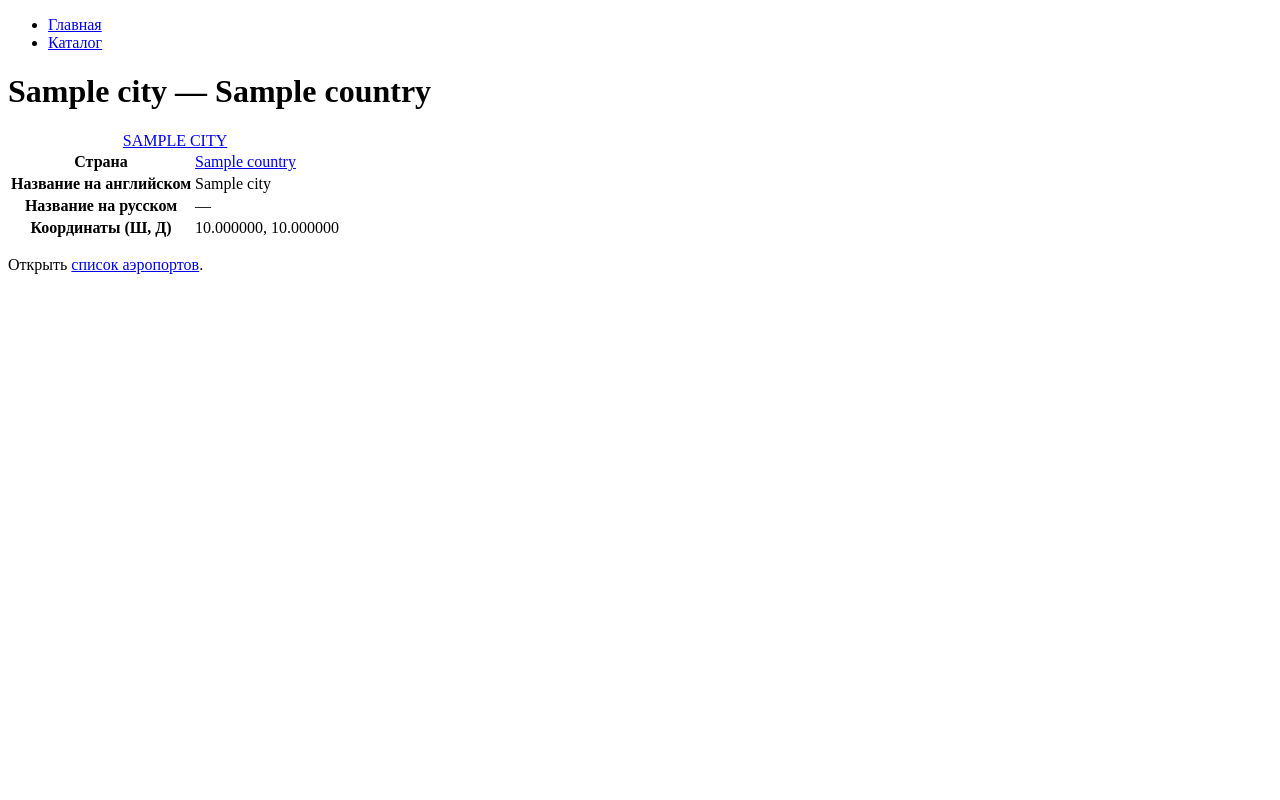
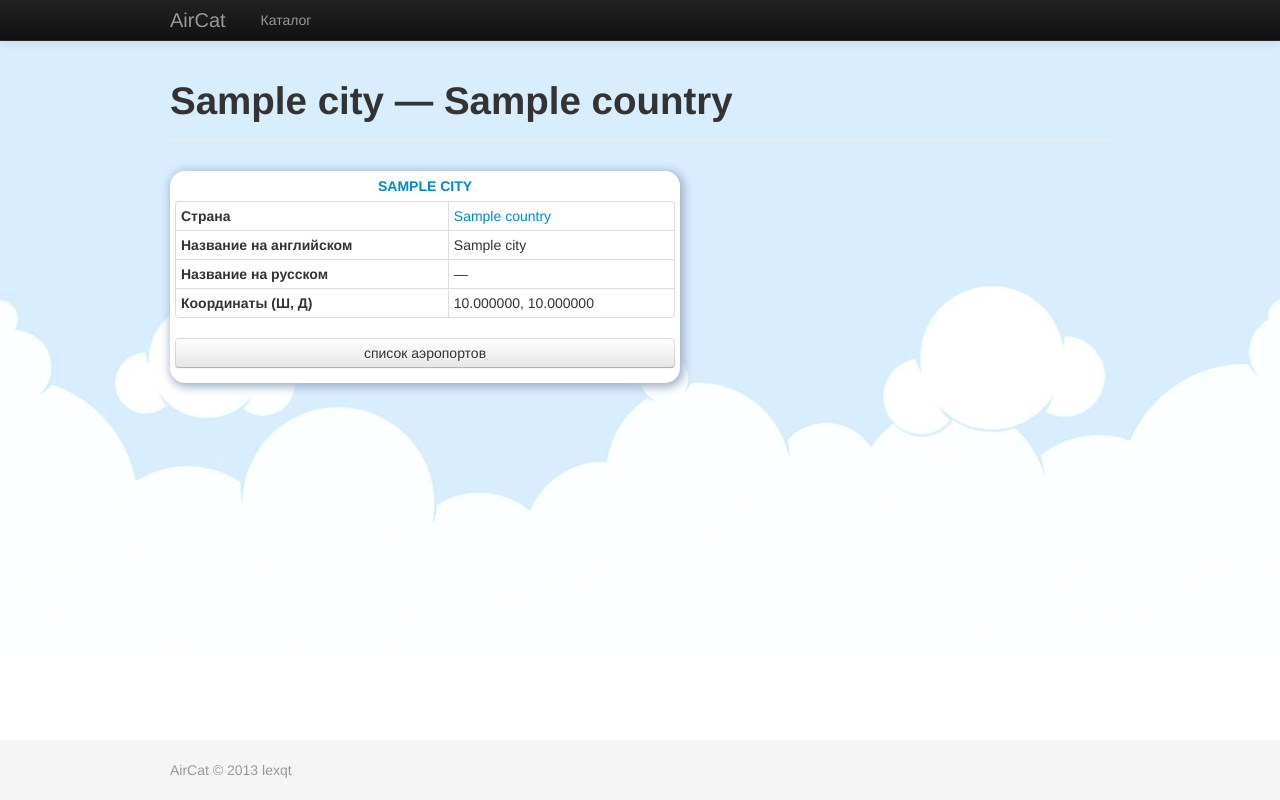
Before and after one commit to lexqt/aircat, a Django app: template aircat/locations/templates/locations/city_detail.html in a window 1280 px wide. Run offline with Django 3.2, Linux system fonts and the light colour scheme; the template is opened without the code that fills it: most values are stand-ins (such as "Sample title", 1, 10 or a date in 2020).

Commit message:
Enhance templates and styles

```diff
--- /dev/null
+++ b/aircat/aircat/static/css/styles.css
@@ -0,0 +1,55 @@
+/* Sticky footer styles */
+
+html, body {
+  height: 100%;
+}
+#wrap {
+  min-height: 100%;
+  height: auto !important;
+  height: 100%;
+  margin: 0 auto -60px;
+}
+#push, #footer {
+  height: 60px;
+}
+#footer {
+  background-color: #f5f5f5;
+}
+
+/* Misc */
+
+body {
+  background: #ffffff url("../img/bg.jpg") center top repeat-x;
+  background-size: contain;
+}
+#wrap > .navbar {
+  margin-bottom: 20px;
+}
+#footer .container {
+  padding-top: 20px;
+}
+
+.aircat-promo {
+  background-color: white;
+  -webkit-border-radius: 15px;
+  border-radius: 15px;
+  -webkit-box-shadow: 5px 5px 20px 5px #9CB0CA;
+  box-shadow: 5px 5px 20px 5px #9CB0CA;
+}
+
+.info-block {
+  width: 500px;
+  padding: 5px;
+  margin-bottom: 20px;
+  background-color: white;
+  -webkit-border-radius: 15px;
+  border-radius: 15px;
+  -webkit-box-shadow: 2px 2px 10px 2px #9CB0CA;
+  box-shadow: 2px 2px 10px 2px #9CB0CA;
+}
+.info-block .title {
+  display: block;
+  font-weight: bold;
+  text-align: center;
+  margin-bottom: 5px;
+}
--- a/aircat/aircat/templates/base.html
+++ b/aircat/aircat/templates/base.html
@@ -5,13 +5,37 @@
 	<meta http-equiv="X-UA-Compatible" content="IE=edge,chrome=1" />
 	<meta name="viewport" content="width=device-width; initial-scale=1.0" />
 
+	<link rel="stylesheet" href="{{ STATIC_URL }}css/bootstrap.css">
+	<link rel="stylesheet" href="{{ STATIC_URL }}css/styles.css">
+
 	<title>{% block title %}{% endblock %} — Каталог аэропортов</title>
 </head>
 <body>
-<ul>
-	<li><a href="{% url 'home' %}">Главная</a></li>
-	<li><a href="{% url 'loc:countries' %}">Каталог</a></li>
-</ul>
-{% block content %}{% endblock %}
+
+<div id="wrap">
+	<div class="navbar navbar-static-top navbar-inverse">
+		<div class="navbar-inner">
+			<div class="container">
+				<a class="brand" href="{% url 'home' %}">AirCat</a>
+				<ul class="nav">
+					<li><a href="{% url 'loc:countries' %}">Каталог</a></li>
+				</ul>
+			</div>
+		</div>
+	</div>
+
+	<div class="container">
+	{% block content %}{% endblock %}
+	</div>
+
+	<div id="push"></div>
+</div>
+
+<div id="footer">
+	<div class="container">
+		<p class="muted">AirCat © 2013 lexqt</p>
+	</div>
+</div>
+
 </body>
 </html>
--- a/aircat/locations/templates/locations/airport_detail.html
+++ b/aircat/locations/templates/locations/airport_detail.html
@@ -4,7 +4,9 @@
 
 {% block content %}
 
-<h1>{{ airport.extended_name }} — {{ city.extended_name }} — {{ country.extended_name }}</h1>
+<div class="page-header">
+	<h1>{{ airport.extended_name }} — {{ city.extended_name }} — {{ country.extended_name }}</h1>
+</div>
 {% include 'locations/snippets/info_block/airport.html' %}
 
 {% endblock content %}
--- a/aircat/locations/templates/locations/city_detail.html
+++ b/aircat/locations/templates/locations/city_detail.html
@@ -4,11 +4,9 @@
 
 {% block content %}
 
-<h1>{{ city.extended_name }} — {{ country.extended_name }}</h1>
-{% include 'locations/snippets/info_block/city.html' %}
-
-<p>
-	Открыть <a href="{% url 'loc:airports' city=city.id %}">список аэропортов</a>.
-</p>
+<div class="page-header">
+	<h1>{{ city.extended_name }} — {{ country.extended_name }}</h1>
+</div>
+{% include 'locations/snippets/info_block/city.html' with with_list_btn=1 %}
 
 {% endblock content %}
--- a/aircat/locations/templates/locations/country_list.html
+++ b/aircat/locations/templates/locations/country_list.html
@@ -4,9 +4,11 @@
 
 {% block content %}
 
-<h1>Список стран</h1>
+<div class="page-header">
+	<h1>Список стран</h1>
+</div>
 <p>Выберите страну для просмотра списка городов в ней.</p>
-<ul>
+<ul class="unstyled">
 {% for country in country_list %}
 	<li><a href="{% url 'loc:cities' country=country.iso_code %}">{{ country.extended_name }}</a></li>
 {% empty %}
--- a/aircat/locations/templates/locations/snippets/info_block/city.html
+++ b/aircat/locations/templates/locations/snippets/info_block/city.html
@@ -1,7 +1,6 @@
-<table>
-	<caption>
-		<a href="{{ city.get_absolute_url }}">{{ city.name_ru_preferable|upper }}</a>
-	</caption>
+<section class="info-block">
+	<a class="title" href="{{ city.get_absolute_url }}">{{ city.name_ru_preferable|upper }}</a>
+	<table class="table table-condensed table-bordered">
 		<tr>
 			<th>Страна</th>
 			<td><a href="{{ city.country.get_absolute_url }}">{{ city.country.extended_name }}</a></td>
@@ -19,3 +18,9 @@
 			<td>{{ city.latitude|floatformat:6 }}, {{ city.longitude|floatformat:6 }}</td>
 		</tr>
 	</table>
+	{% if with_list_btn %}
+		<p>
+			<a class="btn btn-block" href="{% url 'loc:airports' city=city.id %}">список аэропортов</a>
+		</p>
+	{% endif %}
+</section>
```
Also changed, not shown: aircat/aircat/settings.py (+8 -0 lines), aircat/aircat/templates/index.html (+7 -2 lines), aircat/locations/templates/locations/airport_list.html (+8 -3 lines), aircat/locations/templates/locations/city_list.html (+8 -3 lines), aircat/locations/templates/locations/country_detail.html (+4 -5 lines), aircat/locations/templates/locations/snippets/info_block/airport.html (+4 -4 lines), aircat/locations/templates/locations/snippets/info_block/country.html (+9 -4 lines), aircat/aircat/static/img/bg.jpg (added). Lines whose indentation alone changed are shown as unchanged.
